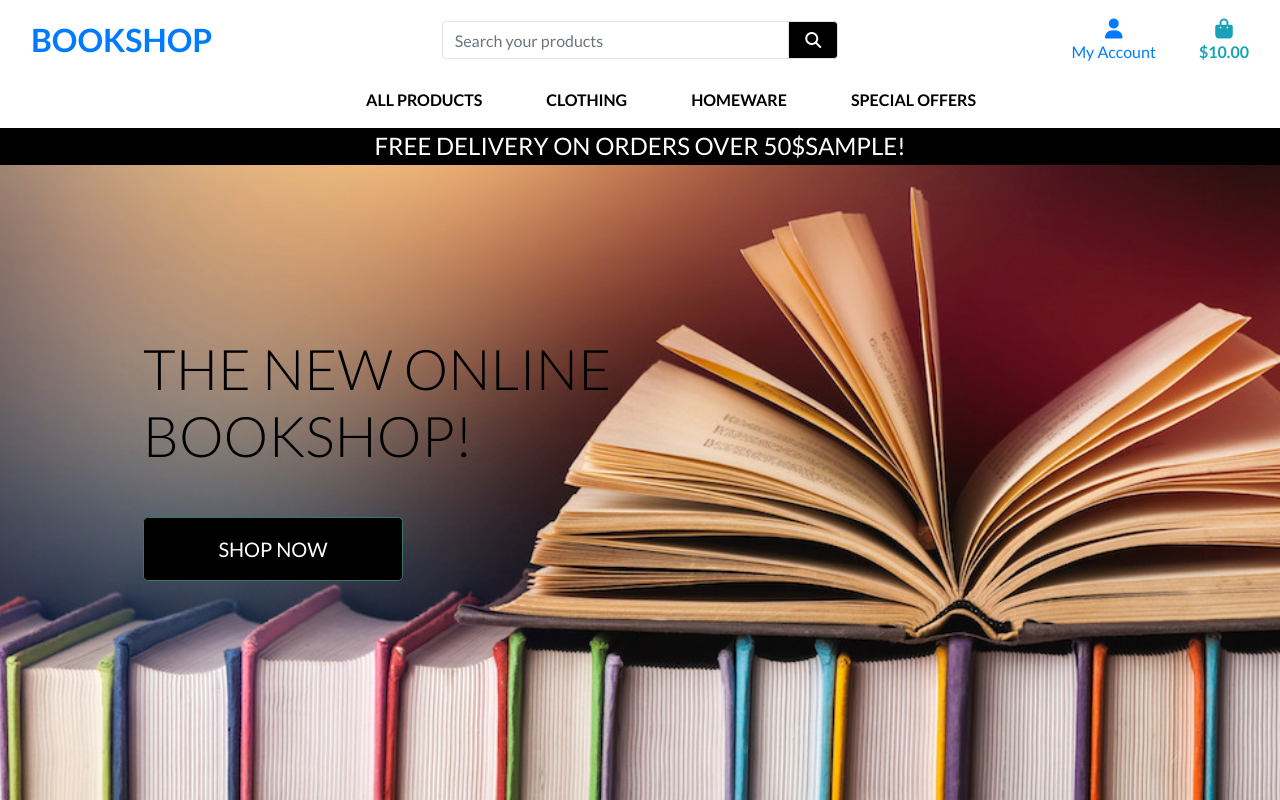
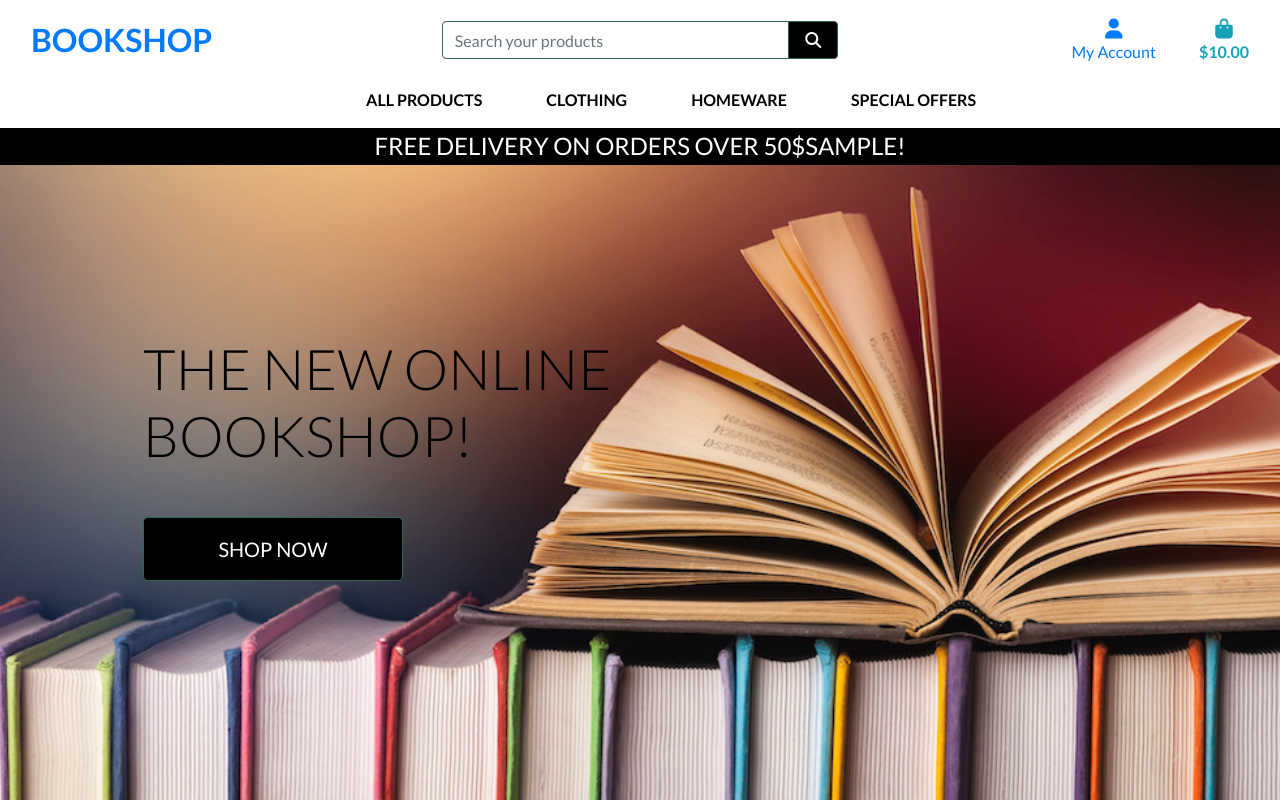
Before and after one commit to MalleNur/project-milestone4, a Django app: template home/templates/home/index.html in a window 1280 px wide. Run offline with Django 3.2, Linux system fonts and the light colour scheme; the template is opened without the code that fills it: most values are stand-ins (such as "Sample title", 1, 10 or a date in 2020); some libraries are stand-ins or nearby versions.

Commit message:
add text, border and bg colors styling in base css

```diff
--- a/static/css/base.css
+++ b/static/css/base.css
@@ -31,7 +31,7 @@ body {
     background: black;
     color: white;
     min-width: 260px;
-    border: 1.5px solid rgb(56, 117, 107) !important;
+    border: 1.5px solid rgb(47, 101, 81) !important;
 }
 
 .btn-black {
@@ -53,14 +53,28 @@ body {
     color: #000 !important;
 }
 
-.text
+.text.green {
+    color: rgb(47, 101, 81) !important;
+}
 
 .border-black {
     border: 1px solid black !important;
 }
 
+.border-green {
+    border: 1px solid rgb(47, 101, 81) !important;
+}
+
 .bg-black {
     background: #000 !important;
+}
+
+.bg-green {
+    background-color: rgb(47, 101, 81);
+}
+
+.bg-warning-lg-purple {
+    background-color: rgba(47, 101, 81, 0.378);
 }
 
 .overlay {
```
